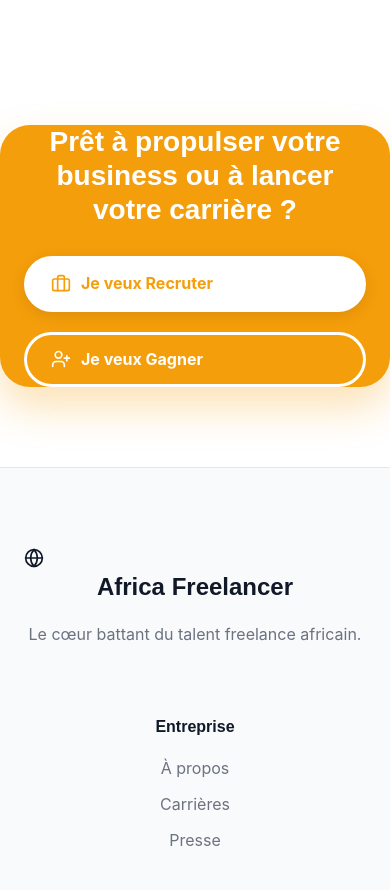
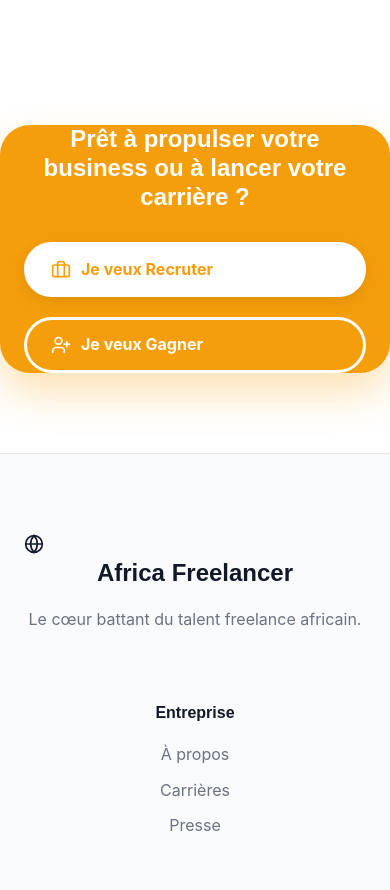
Before and after one commit to ARIS-CODE-0/africa-freelancer, a React (Vite) app: page / in a window 390 px wide. Shown: the part 3800-4690 px from the top of the page. Built offline with nearby package versions, Linux system fonts and the light colour scheme.

Commit message:
style: adjust CTA padding and font size for mobile

```diff
--- a/src/pages/Home.css
+++ b/src/pages/Home.css
@@ -374,7 +374,7 @@
         width: 100%;
     }
     .steps-flow { grid-template-columns: 1fr; }
-    .cta-content { padding: 30px 20px; }
-    .cta-content h2 { font-size: 1.75rem; }
+    .cta-content { padding: 40px 24px; }
+    .cta-content h2 { font-size: 1.5rem; }
     .cta-btns { flex-direction: column; }
 }
```
